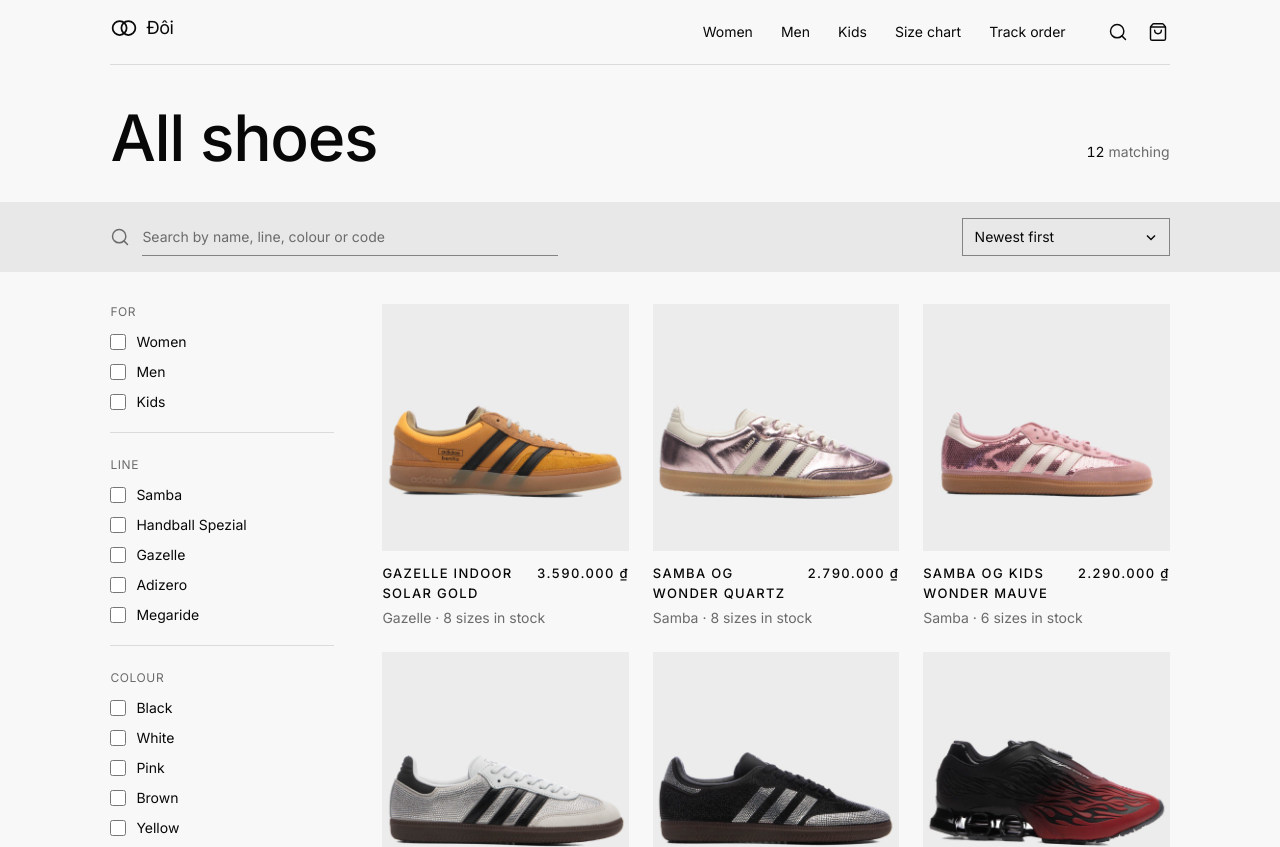
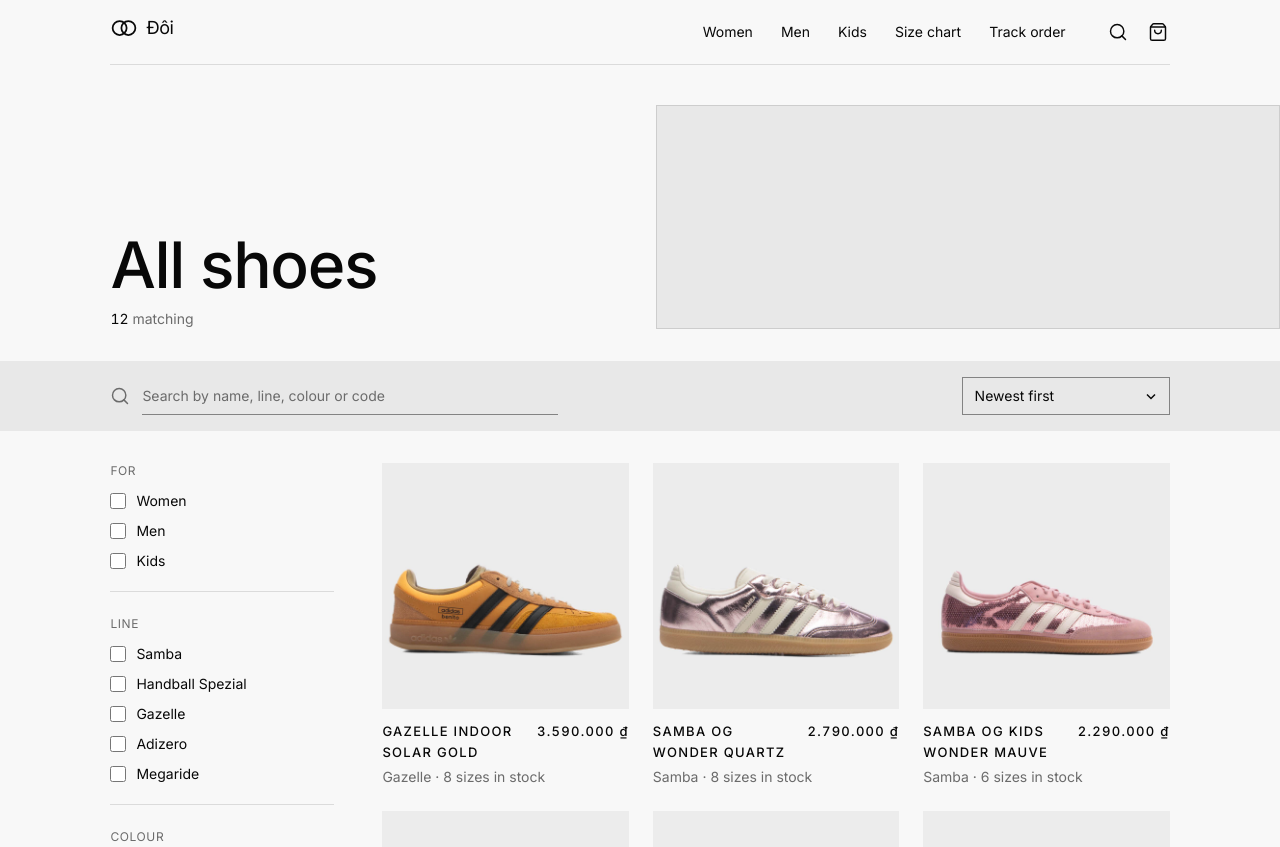
Before and after one commit to ThanhNV121097/project-007ec16a, a React (Vite) app in the folder code/frontend/: page /shop in a window 1280 px wide. Shown: the top 847 px of the page. Built offline with nearby package versions, Linux system fonts and the light colour scheme.

Commit message:
fix(design): shop, size chart, track, delivery and returns open on their title beside a photograph that runs off the edge; grey panels back to plain columns

```diff
--- a/code/frontend/src/pages/Shop.tsx
+++ b/code/frontend/src/pages/Shop.tsx
@@ -8,6 +8,7 @@ import { fill, inBand, PRICE_BANDS, sizeKey, sizesInStock, type Category, type L
 import Bleed from "../components/Bleed";
 import FilterRail from "../components/FilterRail";
 import Grid from "../components/Grid";
+import HeadPicture from "../components/HeadPicture";
 import Icon from "../components/Icon";
 import ProductCard from "../components/ProductCard";
 import Select from "../components/Select";
@@ -43,6 +44,8 @@ export default function Shop() {
   });
   const colourNames = useContent<Record<string, string>>("colours");
   const allTitle = useContent("pages.shop.heading");
+  const headImage = useContent("pages.shop.head_image");
+  const headAlt = useContent("pages.shop.head_alt");
   const resultsTitle = useContent("pages.shop.results");
   const searchLabel = useContent("pages.shop.search");
   const sortLabel = useContent("pages.shop.sort");
@@ -83,11 +86,14 @@ export default function Shop() {
 
   return (
     <>
-      <section className="flex items-end justify-between gap-6 pb-8 pt-8 lg:pt-10">
-        <h1 className="min-w-0 text-[length:var(--size-h1)] leading-[1.02] text-ink">{title}</h1>
-        <p data-testid="shop-count" className="shrink-0 pb-2 text-sm text-ink-soft">
-          <span data-count="" className="tabular-nums text-ink">{total}</span>{" "}<T k="pages.shop.count" />
-        </p>
+      <section className="grid gap-6 pb-8 pt-8 lg:grid-cols-12 lg:gap-8 lg:pt-10">
+        <div className="flex flex-col justify-end gap-3 lg:col-span-6">
+          <h1 className="min-w-0 text-[length:var(--size-h1)] leading-[1.02] text-ink">{title}</h1>
+          <p data-testid="shop-count" className="text-sm text-ink-soft">
+            <span data-count="" className="tabular-nums text-ink">{total}</span>{" "}<T k="pages.shop.count" />
+          </p>
+        </div>
+        <HeadPicture src={oneCat?.image || headImage} alt={oneCat?.name || headAlt} className="lg:col-span-6 lg:col-start-7" />
       </section>
       <Bleed side="both" ground className="flex flex-col gap-3 py-4 sm:flex-row sm:items-center sm:justify-between">
         <form key={t.q} role="search" onSubmit={search} className="flex min-w-0 flex-1 items-center gap-3 sm:max-w-md">
```
